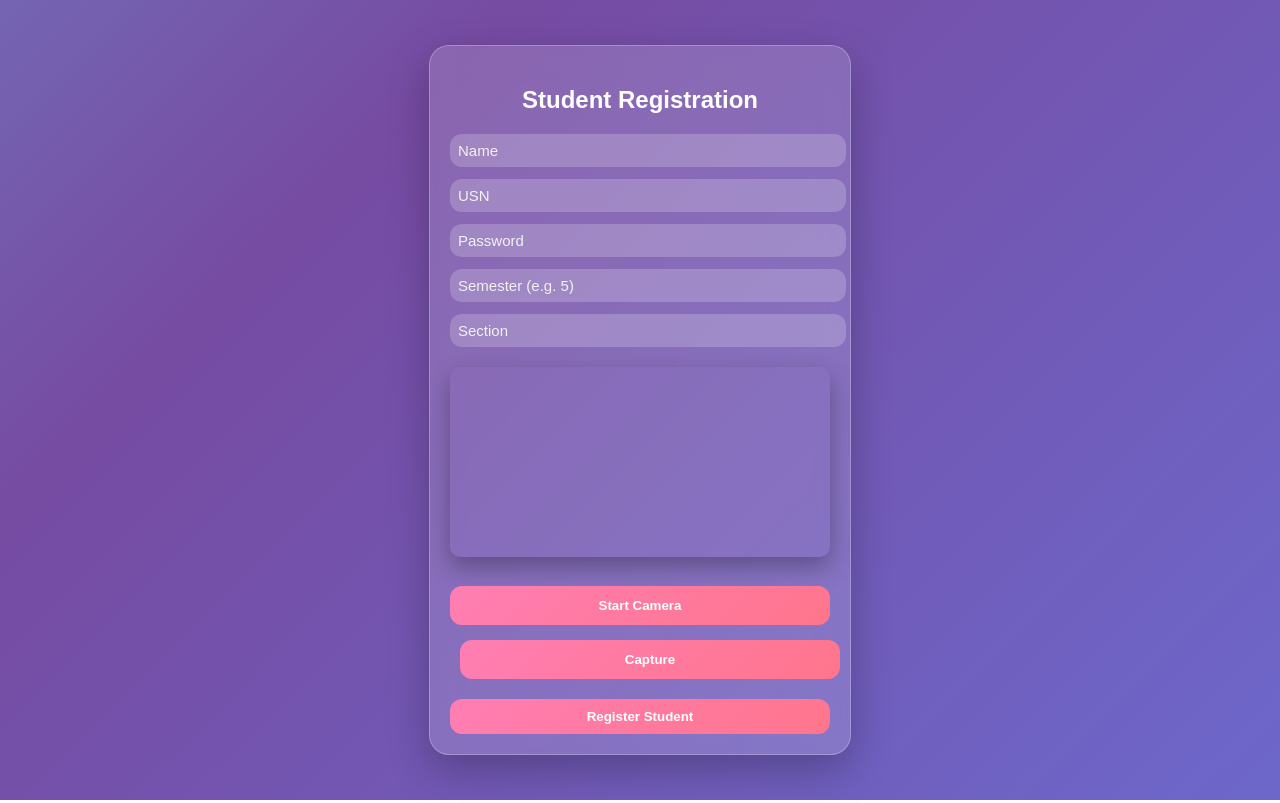
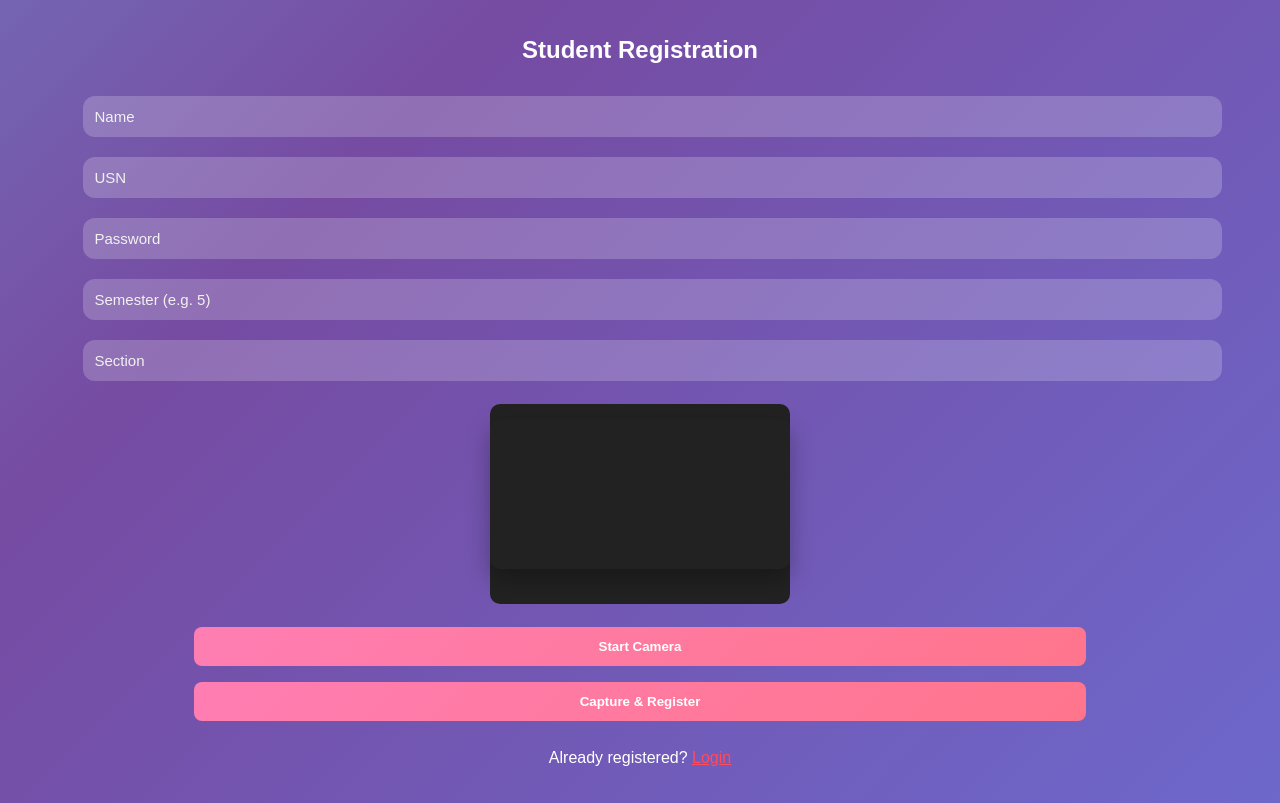
Before and after one commit to Hema-GK/smart-attendance-frontend, a React app: page /student/register in a window 1280 px wide. Built offline with nearby package versions, Linux system fonts and the light colour scheme; the HTML template or start-up script is replaced by a standard one.

Commit message:
Restored original UI and two-step attendance logic

```diff
--- a/src/pages/Login.jsx
+++ b/src/pages/Login.jsx
@@ -1,252 +1,20 @@
+import { Link } from "react-router-dom";
 
+export default function StudentLogin() {
+  return (
+    <div className="login-container" style={{ textAlign: 'center', color: 'white', padding: '50px 20px' }}>
+      <h2 style={{ fontSize: '2rem', marginBottom: '30px' }}>Student Login</h2>
+      <input type="text" placeholder="Enter USN" style={loginInput} />
+      <input type="password" placeholder="Enter Password" style={loginInput} />
+      <button style={{ ...btnStyle("#ff4b5c"), width: '85%' }}>Login</button>
 
-// // import { useState } from "react";
-// // import { useNavigate } from "react-router-dom";
-
-// // export default function Login() {
-// //   const navigate = useNavigate();
-
-// //   const [usn, setUsn] = useState("");
-// //   const [password, setPassword] = useState("");
-
-// //   const loginStudent = async () => {
-// //     if (!usn || !password) {
-// //       alert("Enter USN and Password");
-// //       return;
-// //     }
-
-// //     try {
-// //       const res = await fetch("http://localhost:8000/students/login", {
-// //         method: "POST",
-// //         headers: {
-// //           "Content-Type": "application/json",
-// //         },
-// //         body: JSON.stringify({
-// //           usn: usn,
-// //           password: password,
-// //         }),
-// //       });
-
-// //       if (!res.ok) {
-// //         alert("Login request failed");
-// //         return;
-// //       }
-
-// //       const data = await res.json();
-
-// //       if (data.status === "Login success") {
-// //         localStorage.setItem("student_usn", data.usn);
-// //         localStorage.setItem("student_id", data.student_id);
-
-// //         alert("Login Successful");
-
-// //         navigate("/student/dashboard");
-// //       } else {
-// //         alert(data.status);
-// //       }
-// //     } catch (error) {
-// //       console.error(error);
-// //       alert("Server connection failed");
-// //     }
-// //   };
-
-// //   return (
-// //     <div className="card">
-// //       <h2>Student Login</h2>
-
-// //       <input
-// //         placeholder="USN"
-// //         value={usn}
-// //         onChange={(e) => setUsn(e.target.value)}
-// //       />
-
-// //       <input
-// //         type="password"
-// //         placeholder="Password"
-// //         value={password}
-// //         onChange={(e) => setPassword(e.target.value)}
-// //       />
-
-// //       <button onClick={loginStudent}>Login</button>
-
-// //       <p>
-// //         Don't have account? <a href="/student/register">Register</a>
-// //       </p>
-// //     </div>
-// //   );
-// // }
-
-
-
-
-// import { useState } from "react";
-// import { useNavigate } from "react-router-dom";
-
-// export default function Login() {
-
-// const navigate = useNavigate();
-
-// const [usn,setUsn] = useState("");
-// const [password,setPassword] = useState("");
-
-// const loginStudent = async()=>{
-
-// if(!usn || !password){
-// alert("Enter USN and Password");
-// return;
-// }
-
-// try{
-
-// const res = await fetch("http://localhost:8000/students/login",{
-
-// method:"POST",
-// headers:{
-// "Content-Type":"application/json"
-// },
-
-// body:JSON.stringify({
-// usn,
-// password
-// })
-
-// });
-
-// const data = await res.json();
-
-// if(data.status === "Login success"){
-
-// localStorage.setItem("student_usn",data.student.usn);
-// localStorage.setItem("student_id",data.student.id);
-
-// alert("Login Successful");
-
-// navigate("/student/dashboard");
-
-// }else{
-
-// alert(data.status);
-
-// }
-
-// }catch(error){
-
-// console.error(error);
-// alert("Server connection failed");
-
-// }
-
-// };
-
-// return(
-
-// <div className="card">
-
-// <h2>Student Login</h2>
-
-// <input
-// placeholder="Enter USN"
-// value={usn}
-// onChange={(e)=>setUsn(e.target.value)}
-// />
-
-// <input
-// type="password"
-// placeholder="Enter Password"
-// value={password}
-// onChange={(e)=>setPassword(e.target.value)}
-// />
-
-// <button onClick={loginStudent}>
-// Login
-// </button>
-
-// <p style={{marginTop:"15px"}}>
-// Don't have account?
-// <a href="/student/register" style={{color:"#fff",fontWeight:"bold"}}>
-//  Register
-// </a>
-// </p>
-
-// </div>
-
-// );
-
-// }
-
-import { useState } from "react";
-import { useNavigate } from "react-router-dom";
-
-export default function Login() {
-  const navigate = useNavigate();
-
-  const [usn, setUsn] = useState("");
-  const [password, setPassword] = useState("");
-
-  const loginStudent = async () => {
-    if (!usn || !password) {
-      alert("Enter USN and Password");
-      return;
-    }
-
-    try {
-      // Use your verified Railway URL instead of localhost
-      const backendUrl = "https://final-production-8aff.up.railway.app";
-
-      const res = await fetch(`${backendUrl}/students/login`, {
-        method: "POST",
-        headers: {
-          "Content-Type": "application/json"
-        },
-        body: JSON.stringify({
-          usn,
-          password
-        })
-      });
-
-      const data = await res.json();
-
-      if (data.status === "Login success") {
-        // Updated to handle the data structure based on your working API docs
-        localStorage.setItem("student_usn", data.student.usn);
-        localStorage.setItem("student_id", data.student.id);
-
-        alert("Login Successful");
-        navigate("/student/dashboard");
-      } else {
-        alert(data.status);
-      }
-    } catch (error) {
-      console.error(error);
-      alert("Server connection failed");
-    }
-  };
-
-  return (
-    <div className="card">
-      <h2>Student Login</h2>
-
-      <input
-        placeholder="Enter USN"
-        value={usn}
-        onChange={(e) => setUsn(e.target.value)}
-      />
-
-      <input
-        type="password"
-        placeholder="Enter Password"
-        value={password}
-        onChange={(e) => setPassword(e.target.value)}
-      />
-
-      <button onClick={loginStudent}>Login</button>
-
-      <p style={{ marginTop: "15px" }}>
-        Don't have account?
-        <a href="/student/register" style={{ color: "#fff", fontWeight: "bold" }}>
-          Register
-        </a>
+      {/* Restored Register Link */}
+      <p style={{ marginTop: '20px' }}>
+        Don't have account? <Link to="/register" style={{ color: '#ff4b5c' }}>Register</Link>
       </p>
     </div>
   );
 }
+
+const loginInput = { width: '85%', padding: '15px', margin: '10px 0', borderRadius: '10px', border: 'none', background: 'rgba(255,255,255,0.1)', color: 'white' };
+const btnStyle = (c) => ({ padding: '15px', backgroundColor: c, color: 'white', border: 'none', borderRadius: '10px', cursor: 'pointer', fontWeight: 'bold' });
--- a/src/pages/MarkAttendance.jsx
+++ b/src/pages/MarkAttendance.jsx
@@ -4,157 +4,102 @@ export default function MarkAttendance() {
   const videoRef = useRef(null);
   const [currentClass, setCurrentClass] = useState(null);
   const [location, setLocation] = useState({ lat: null, lon: null });
+  const [studentData, setStudentData] = useState(null);
+  const [step, setStep] = useState("capture");
   const [loading, setLoading] = useState(false);
-  const [attendanceDetails, setAttendanceDetails] = useState(null);
 
   useEffect(() => {
-    // 1. Start Camera Preview immediately
-    navigator.mediaDevices.getUserMedia({ video: true }).then(stream => {
-      if (videoRef.current) videoRef.current.srcObject = stream;
-    });
+    // 1. Camera & GPS Setup
+    navigator.mediaDevices.getUserMedia({ video: true }).then(s => videoRef.current.srcObject = s);
+    navigator.geolocation.watchPosition(p => setLocation({ lat: p.coords.latitude, lon: p.coords.longitude }));
 
-    // 2. Fetch the Active Class details
+    // 2. Load Class with all details
     fetch("https://final-production-8aff.up.railway.app/timetable/current-class")
       .then(res => res.json())
-      .then(data => {
-        if (data.status === "Class Active") setCurrentClass(data.class);
-      });
-
-    // 3. Get GPS coordinates silently in the background
-    if (navigator.geolocation) {
-      navigator.geolocation.getCurrentPosition((pos) => {
-        setLocation({ lat: pos.coords.latitude, lon: pos.coords.longitude });
-      }, null, { enableHighAccuracy: true });
-    }
+      .then(data => data.status === "Class Active" && setCurrentClass(data.class));
   }, []);
 
-  const handleInstantAttendance = async () => {
+  const handleRecognize = async () => {
     setLoading(true);
-
-    // Capture the frame from the video
     const canvas = document.createElement("canvas");
     canvas.width = videoRef.current.videoWidth;
     canvas.height = videoRef.current.videoHeight;
-    const ctx = canvas.getContext("2d");
-    ctx.drawImage(videoRef.current, 0, 0);
+    canvas.getContext("2d").drawImage(videoRef.current, 0, 0);
 
-    // Convert to Base64 (High quality for recognition)
-    const imageBlob = canvas.toDataURL("image/jpeg", 0.9);
+    const res = await fetch("https://final-production-8aff.up.railway.app/attendance/recognize", {
+      method: "POST",
+      headers: { "Content-Type": "application/json" },
+      body: JSON.stringify({ image: canvas.toDataURL("image/jpeg") })
+    });
+    const result = await res.json();
+    if (result.status === "success") {
+      setStudentData(result.student_info);
+      setStep("confirm");
+    } else {
+      alert(result.message);
+    }
+    setLoading(false);
+  };
 
-    try {
-      const res = await fetch("https://final-production-8aff.up.railway.app/attendance/mark-instant", {
+  const handleConfirm = async () => {
+    setLoading(true);
+    const res = await fetch("https://final-production-8aff.up.railway.app/attendance/mark", {
       method: "POST",
       headers: { "Content-Type": "application/json" },
       body: JSON.stringify({
-          image: imageBlob,
+        student_id: studentData.id,
         timetable_id: currentClass.id,
         latitude: location.lat,
-          longitude: location.lon,
-        }),
+        longitude: location.lon
+      })
     });
-
     const result = await res.json();
-
-      if (result.status === "success") {
-        setAttendanceDetails(result.details);
-        alert("Success: Attendance recorded successfully! ✅");
-      } else {
-        // This will display "Outside Range" or "Face not recognized" error messages
     alert(result.message);
-      }
-    } catch (err) {
-      alert("Server connection error. Please check your internet.");
-    } finally {
+    if (result.status === "success") setStep("done");
     setLoading(false);
-    }
   };
 
-  if (!currentClass) return <div style={{padding: '50px', color: 'white', textAlign: 'center'}}>Checking Timetable...</div>;
+  if (!currentClass) return <div className="loading">Checking Schedule...</div>;
 
   return (
-    <div style={{ textAlign: 'center', color: 'white', padding: '20px', fontFamily: 'sans-serif' }}>
-
-      {/* Subject Title at the top (Old Style) */}
-      <h2 style={{ fontSize: '32px', marginTop: '40px', color: '#ff4b5c' }}>
-        {currentClass.subject}
-      </h2>
-
-      <div style={{ margin: '30px auto', maxWidth: '400px' }}>
-        {!attendanceDetails ? (
-          <>
-            {/* Simple Camera Frame */}
-            <div style={{ position: 'relative', border: '4px solid rgba(255,255,255,0.2)', borderRadius: '20px', overflow: 'hidden' }}>
-              <video ref={videoRef} autoPlay style={{ width: '100%', display: 'block' }} />
+    <div className="attendance-page" style={{ textAlign: 'center', color: 'white', padding: '20px' }}>
+      {/* Restored Header Details */}
+      <div className="class-info">
+        <h1 style={{ color: '#ff4b5c' }}>{currentClass.subject}</h1>
+        <p><strong>Teacher:</strong> {currentClass.teacher_name}</p>
+        <p><strong>Classroom:</strong> {currentClass.classroom}</p>
+        <p><strong>Time:</strong> {currentClass.start_time} - {currentClass.end_time}</p>
       </div>
 
-            {/* Simple Capture Button */}
-            <button
-              onClick={handleInstantAttendance}
-              disabled={loading}
-              style={btnStyle}
-            >
-              {loading ? "Processing..." : "Capture Face"}
-            </button>
-          </>
-        ) : (
-          /* Success Card - Displayed after marking (Old Style) */
-          <div style={successCardStyle}>
-            <h3 style={{ color: '#4aff4a', textAlign: 'center', marginBottom: '20px' }}>Verified Details</h3>
-            <p><strong>Name:</strong> {attendanceDetails.name}</p>
-            <p><strong>Subject:</strong> {attendanceDetails.subject}</p>
-            <p><strong>Classroom:</strong> {attendanceDetails.classroom}</p>
-            <p><strong>Teacher:</strong> {attendanceDetails.teacher}</p>
-
-            <div style={{ textAlign: 'center', marginTop: '20px' }}>
-              <span style={{ backgroundColor: '#4aff4a', color: '#000', padding: '5px 15px', borderRadius: '5px', fontWeight: 'bold' }}>
-                PRESENT ✅
-              </span>
-            </div>
-
-            <button
-              onClick={() => window.location.reload()}
-              style={doneBtnStyle}
-            >
-              Done
+      {step === "capture" && (
+        <div className="camera-section">
+          <video ref={videoRef} autoPlay style={{ width: '90%', borderRadius: '15px', border: '2px solid #555' }} />
+          <button onClick={handleRecognize} disabled={loading} style={btnStyle("#ff4b5c")}>
+            {loading ? "Recognizing..." : "Capture Face"}
           </button>
         </div>
       )}
+
+      {/* Restored Verification Card */}
+      {step === "confirm" && (
+        <div className="verify-card" style={cardStyle}>
+          <h2>Verify Your Details</h2>
+          <p><strong>Name:</strong> {studentData.name}</p>
+          <p><strong>USN:</strong> {studentData.usn}</p>
+          <p><strong>Section:</strong> {studentData.section}</p>
+          <div style={{ marginTop: '20px', display: 'flex', gap: '10px' }}>
+            <button onClick={() => setStep("capture")} style={btnStyle("#555")}>Retake</button>
+            <button onClick={handleConfirm} disabled={loading} style={btnStyle("#ff4b5c")}>
+              {loading ? "Processing..." : "Confirm Attendance"}
+            </button>
           </div>
+        </div>
+      )}
+
+      {step === "done" && <h2 style={{ color: '#4aff4a' }}>Attendance Marked! ✅</h2>}
     </div>
   );
 }
 
-// STYLING
-const successCardStyle = {
-  background: 'rgba(255,255,255,0.05)',
-  padding: '30px',
-  borderRadius: '20px',
-  border: '1px solid rgba(255,255,255,0.2)',
-  textAlign: 'left',
-  lineHeight: '2'
-};
-
-const btnStyle = {
-  width: '100%',
-  marginTop: '25px',
-  padding: '15px',
-  backgroundColor: '#ff4b5c',
-  color: 'white',
-  border: 'none',
-  borderRadius: '12px',
-  fontSize: '18px',
-  fontWeight: 'bold',
-  cursor: 'pointer',
-  boxShadow: '0 4px 15px rgba(255, 75, 92, 0.3)'
-};
-
-const doneBtnStyle = {
-  width: '100%',
-  marginTop: '20px',
-  background: 'none',
-  border: '1px solid white',
-  color: 'white',
-  padding: '10px',
-  borderRadius: '8px',
-  cursor: 'pointer'
-};
+const cardStyle = { background: 'rgba(255,255,255,0.1)', padding: '25px', borderRadius: '15px', border: '1px solid #4aff4a', margin: '20px auto', maxWidth: '380px', textAlign: 'left' };
+const btnStyle = (c) => ({ width: '100%', padding: '12px', marginTop: '10px', backgroundColor: c, color: 'white', border: 'none', borderRadius: '8px', cursor: 'pointer', fontWeight: 'bold' });
--- a/src/pages/RegisterStudent.jsx
+++ b/src/pages/RegisterStudent.jsx
@@ -1,97 +1,36 @@
 import { useState, useRef } from "react";
-import { useNavigate } from "react-router-dom";
-import axios from "axios";
+import { Link } from "react-router-dom";
 
-export default function RegisterStudent() {
-  const navigate = useNavigate();
+export default function StudentRegistration() {
   const videoRef = useRef(null);
-  const canvasRef = useRef(null);
+  const [formData, setFormData] = useState({ name: "", usn: "", password: "", semester: "", section: "" });
 
-  const [name, setName] = useState("");
-  const [usn, setUsn] = useState("");
-  const [password, setPassword] = useState("");
-  const [semester, setSemester] = useState("");
-  const [section, setSection] = useState("");
-  const [image, setImage] = useState("");
-  const [loading, setLoading] = useState(false);
-
-  const startCamera = async () => {
-    try {
-      const stream = await navigator.mediaDevices.getUserMedia({ video: true });
-      videoRef.current.srcObject = stream;
-    } catch (error) {
-      alert("Camera access denied");
-    }
-  };
-
-  const captureImage = () => {
-    const canvas = canvasRef.current;
-    const video = videoRef.current;
-    canvas.width = video.videoWidth;
-    canvas.height = video.videoHeight;
-    const ctx = canvas.getContext("2d");
-    ctx.drawImage(video, 0, 0);
-    // CRITICAL: Increased quality from 0.4 to 0.9 for facial recognition accuracy
-    const captured = canvas.toDataURL("image/jpeg", 0.9);
-    setImage(captured);
-    video.pause();
-  };
-
-  const registerStudent = async () => {
-    if (!image || !name || !usn || !semester) {
-      alert("Please fill all fields and capture your face");
-      return;
-    }
-
-    setLoading(true);
-    try {
-      const backendUrl = "https://final-production-8aff.up.railway.app";
-      const response = await axios.post(`${backendUrl}/students/register`, {
-        name,
-        usn,
-        password,
-        semester: parseInt(semester),
-        section,
-        image
-      });
-
-      if (response.data.status === "success" || response.data.status.includes("successfully")) {
-        alert("Student Registered Successfully ✅");
-        navigate("/student/login");
-      } else {
-        alert(response.data.status); // Shows "Multiple faces detected" or "No face detected"
-      }
-    } catch (err) {
-      console.error("REGISTRATION ERROR:", err);
-      alert("Registration failed: Server error or connection issue.");
-    } finally {
-      setLoading(false);
-    }
+  const startCamera = () => {
+    navigator.mediaDevices.getUserMedia({ video: true }).then(s => videoRef.current.srcObject = s);
   };
 
   return (
-    <div className="card" style={{ padding: '20px', maxWidth: '400px', margin: 'auto' }}>
+    <div className="registration-form" style={{ textAlign: 'center', color: 'white', padding: '20px' }}>
       <h2>Student Registration</h2>
-      <input placeholder="Name" value={name} onChange={(e) => setName(e.target.value)} style={inputStyle} />
-      <input placeholder="USN" value={usn} onChange={(e) => setUsn(e.target.value)} style={inputStyle} />
-      <input type="password" placeholder="Password" value={password} onChange={(e) => setPassword(e.target.value)} style={inputStyle} />
-      <input placeholder="Semester (e.g. 5)" value={semester} onChange={(e) => setSemester(e.target.value)} style={inputStyle} />
-      <input placeholder="Section" value={section} onChange={(e) => setSection(e.target.value)} style={inputStyle} />
+      <input type="text" placeholder="Name" className="reg-input" onChange={e => setFormData({...formData, name: e.target.value})} />
+      <input type="text" placeholder="USN" className="reg-input" onChange={e => setFormData({...formData, usn: e.target.value})} />
+      <input type="password" placeholder="Password" className="reg-input" onChange={e => setFormData({...formData, password: e.target.value})} />
+      <input type="text" placeholder="Semester (e.g. 5)" className="reg-input" onChange={e => setFormData({...formData, semester: e.target.value})} />
+      <input type="text" placeholder="Section" className="reg-input" onChange={e => setFormData({...formData, section: e.target.value})} />
 
-      <video ref={videoRef} autoPlay width="100%" style={{ borderRadius: "10px", marginTop: "10px" }}></video>
-      <canvas ref={canvasRef} style={{ display: "none" }}></canvas>
-
-      <div style={{ marginTop: '10px' }}>
-        <button onClick={startCamera} className="btn">Start Camera</button>
-        <button onClick={captureImage} className="btn" style={{ marginLeft: '10px' }}>Capture</button>
+      <div className="preview-box" style={{ margin: '15px auto', width: '300px', height: '200px', backgroundColor: '#222', borderRadius: '10px' }}>
+        <video ref={videoRef} autoPlay style={{ width: '100%', borderRadius: '10px' }} />
       </div>
 
-      <button className="btn register" onClick={registerStudent} disabled={loading} style={regBtnStyle}>
-        {loading ? "Processing..." : "Register Student"}
-      </button>
+      <button onClick={startCamera} style={btnStyle("#ff4b5c")}>Start Camera</button>
+      <button className="btn-reg" style={btnStyle("#ff4b5c")}>Capture & Register</button>
+
+      {/* Restored Login Link */}
+      <p style={{ marginTop: '20px' }}>
+        Already registered? <Link to="/login" style={{ color: '#ff4b5c' }}>Login</Link>
+      </p>
     </div>
   );
 }
 
-const inputStyle = { display: 'block', width: '100%', marginBottom: '10px', padding: '8px' };
-const regBtnStyle = { width: '100%', marginTop: '20px', padding: '10px', backgroundColor: '#28a745', color: 'white' };
+const btnStyle = (c) => ({ width: '80%', padding: '12px', margin: '8px 0', backgroundColor: c, color: 'white', border: 'none', borderRadius: '8px', cursor: 'pointer' });
```
Lines whose indentation alone changed are shown as unchanged.
